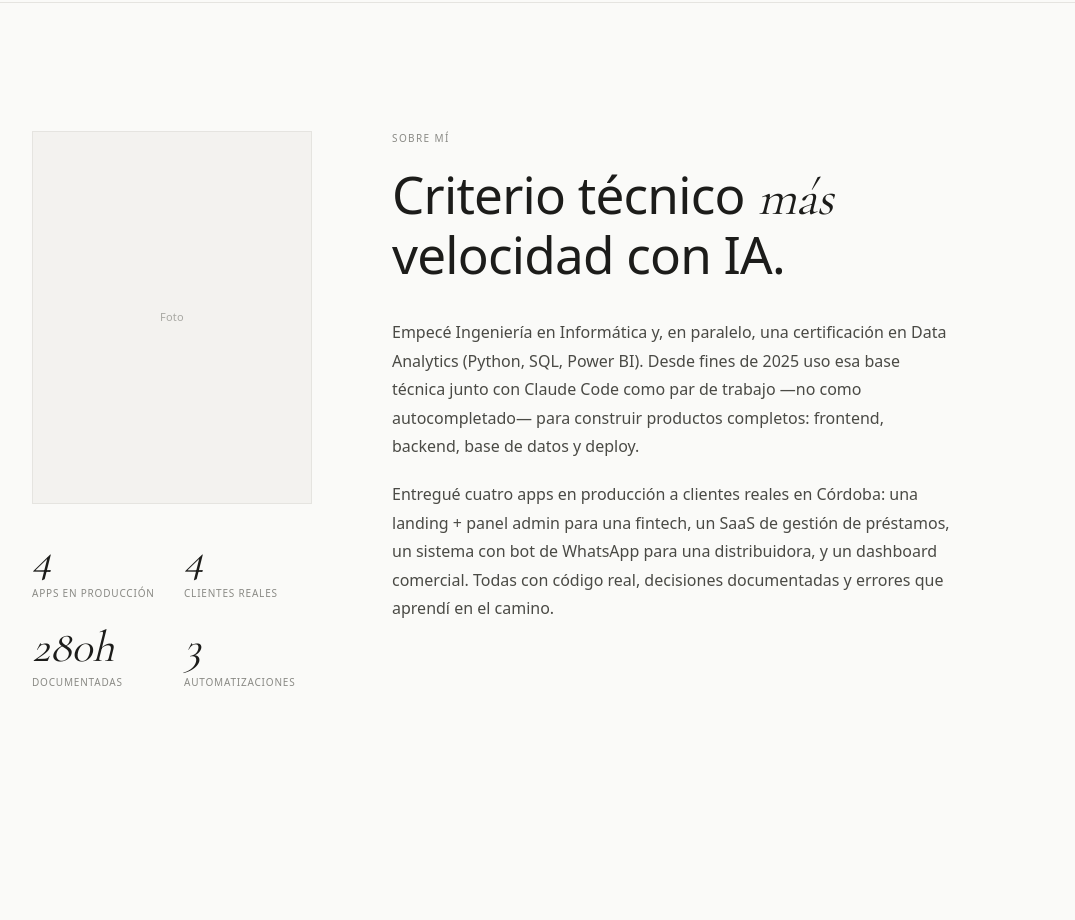
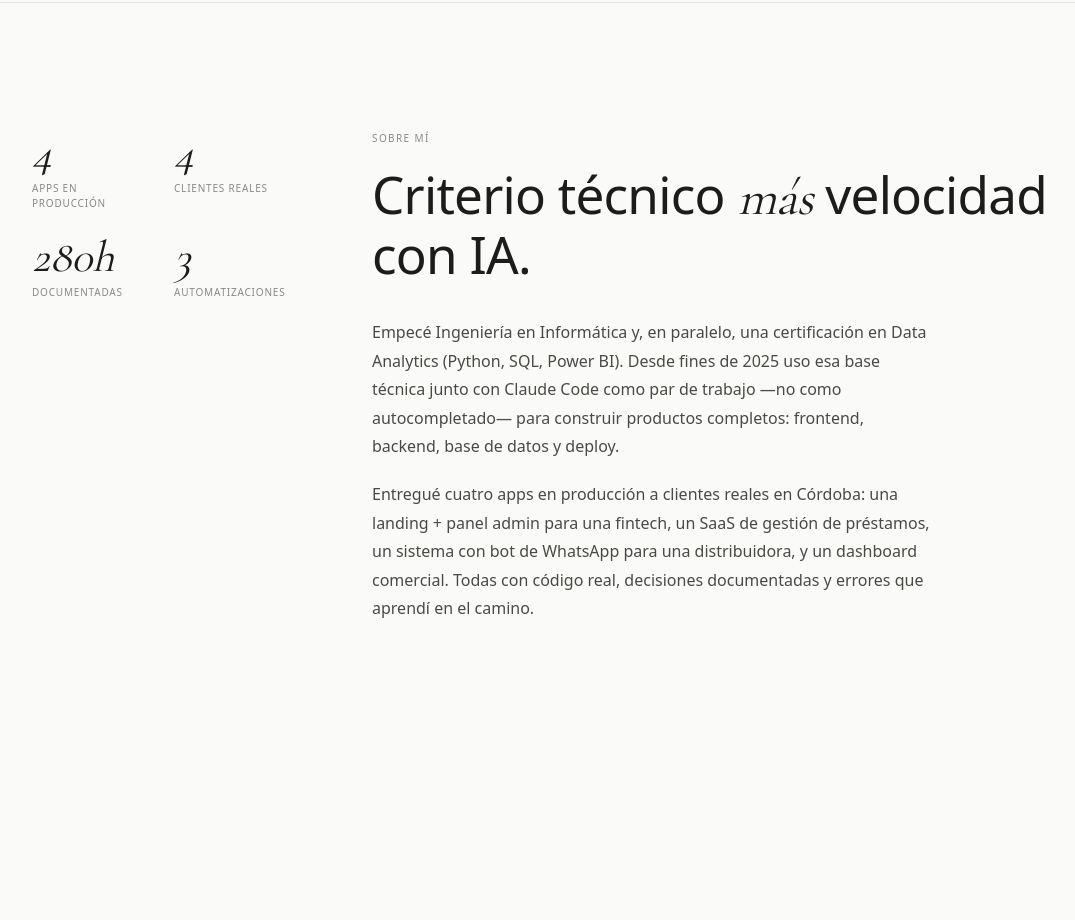
Before and after one commit to ggabo93/portfolio, a Next.js app: page / in a window 1280 px wide. Shown: the part 840-1760 px from the top of the page, without its empty margins (96-1171 px from the left). Built offline with nearby package versions, Linux system fonts and the light colour scheme.

Commit message:
fix: sacar placeholder de foto — dejar solo stats y bio

```diff
--- a/src/components/sections/About.tsx
+++ b/src/components/sections/About.tsx
@@ -14,14 +14,9 @@ export function About() {
     <section id="about" className="py-section px-6 md:px-16 max-w-6xl mx-auto">
       <div className="flex flex-col md:flex-row gap-16 md:gap-20">
 
-        {/* Left: avatar block + stats */}
-        <div className="w-full md:w-[280px] flex-shrink-0">
+        {/* Left: stats grid */}
+        <div className="w-full md:w-[260px] flex-shrink-0">
           <ScrollReveal>
-            <div className="border border-[#E5E4E0] aspect-[3/4] overflow-hidden mb-8 bg-[#F3F2EF] flex items-center justify-center">
-              <span className="font-mono text-[11px] text-[#A8A8A3] tracking-wide">Foto</span>
-            </div>
-          </ScrollReveal>
-          <ScrollReveal delay={0.08}>
             <div className="grid grid-cols-2 gap-6">
               {stats.map((s) => (
                 <div key={s.label}>
```
